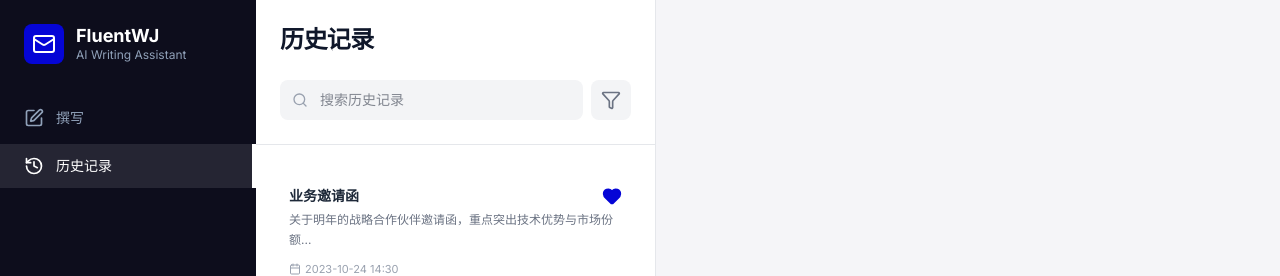
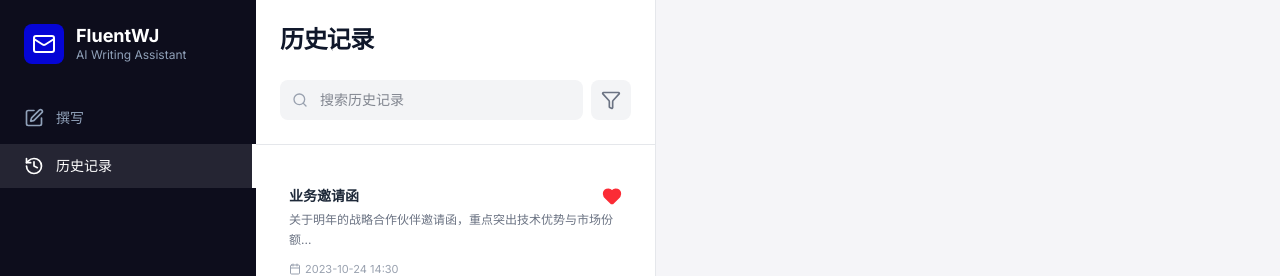
Before and after one commit to Jimmycai-curry/Mail-gen, a Next.js app: page /dashboard/history in a window 1280 px wide. Shown: the top 276 px of the page. Built offline with nearby package versions, Linux system fonts and the light colour scheme.

Commit message:
历史记录微调

```diff
--- a/components/history/HistoryDetail.tsx
+++ b/components/history/HistoryDetail.tsx
@@ -71,7 +71,7 @@ export function HistoryDetail({ detail }: HistoryDetailProps) {
             className="flex items-center gap-2 px-4 py-2 bg-white dark:bg-gray-800 border border-gray-200 dark:border-gray-700 rounded-lg text-sm font-medium hover:bg-gray-50 dark:hover:bg-gray-700 transition-colors"
             title={detail.isFavorite ? "取消收藏" : "添加收藏"}
           >
-            <Heart className={`w-4 h-4 ${detail.isFavorite ? "fill-primary text-primary" : "text-gray-300"}`} />
+            <Heart className={`w-4 h-4 ${detail.isFavorite ? "fill-red-500 text-red-500" : "text-gray-300"}`} />
             {detail.isFavorite ? "已收藏" : "添加收藏"}
           </button>
         </div>
--- a/components/history/HistoryList.tsx
+++ b/components/history/HistoryList.tsx
@@ -35,13 +35,13 @@ export function HistoryList({ histories, selectedId, onSelectHistory }: HistoryL
         {/* 卡片顶部：标题和收藏图标 */}
         <div className="flex justify-between items-start mb-1">
           <h3 className={`font-semibold text-sm ${
-            isSelected ? "text-primary" : "text-gray-800 dark:text-gray-200 group-hover:text-primary"
+            isSelected ? "text-blue-400" : "text-gray-800 dark:text-gray-100 group-hover:text-primary"
           }`}>
             {history.title}
           </h3>
           {/* 收藏图标：实心爱心（已收藏）或空心爱心（未收藏） */}
           {history.isFavorite ? (
-            <Heart className="w-5 h-5 text-primary fill-primary" />
+            <Heart className="w-5 h-5 text-red-500 fill-red-500" />
           ) : (
             <Heart className="w-5 h-5 text-gray-300 hover:text-primary" />
           )}
```
Also changed, not shown: 1 other file (tests, documents, lock files or other folders).
